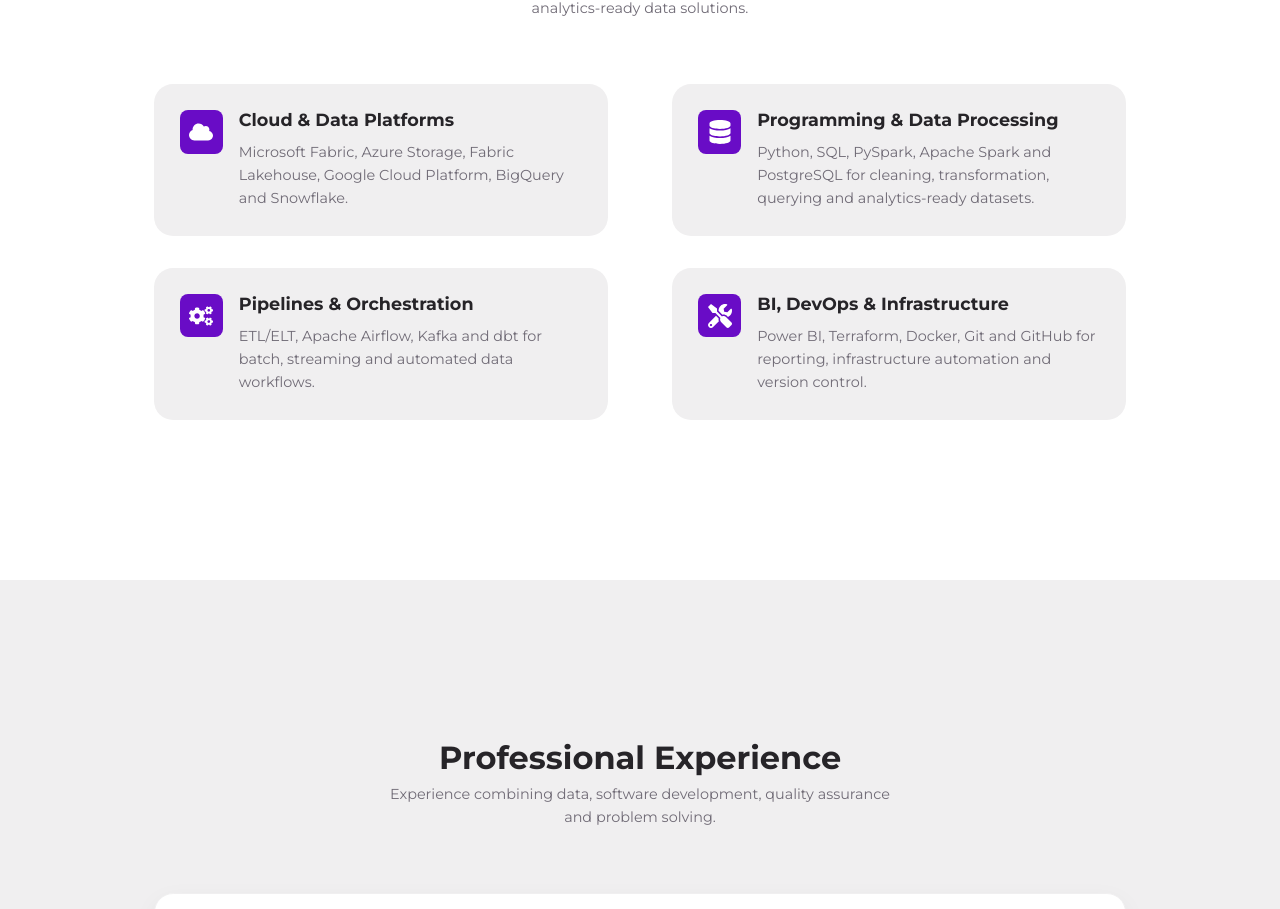
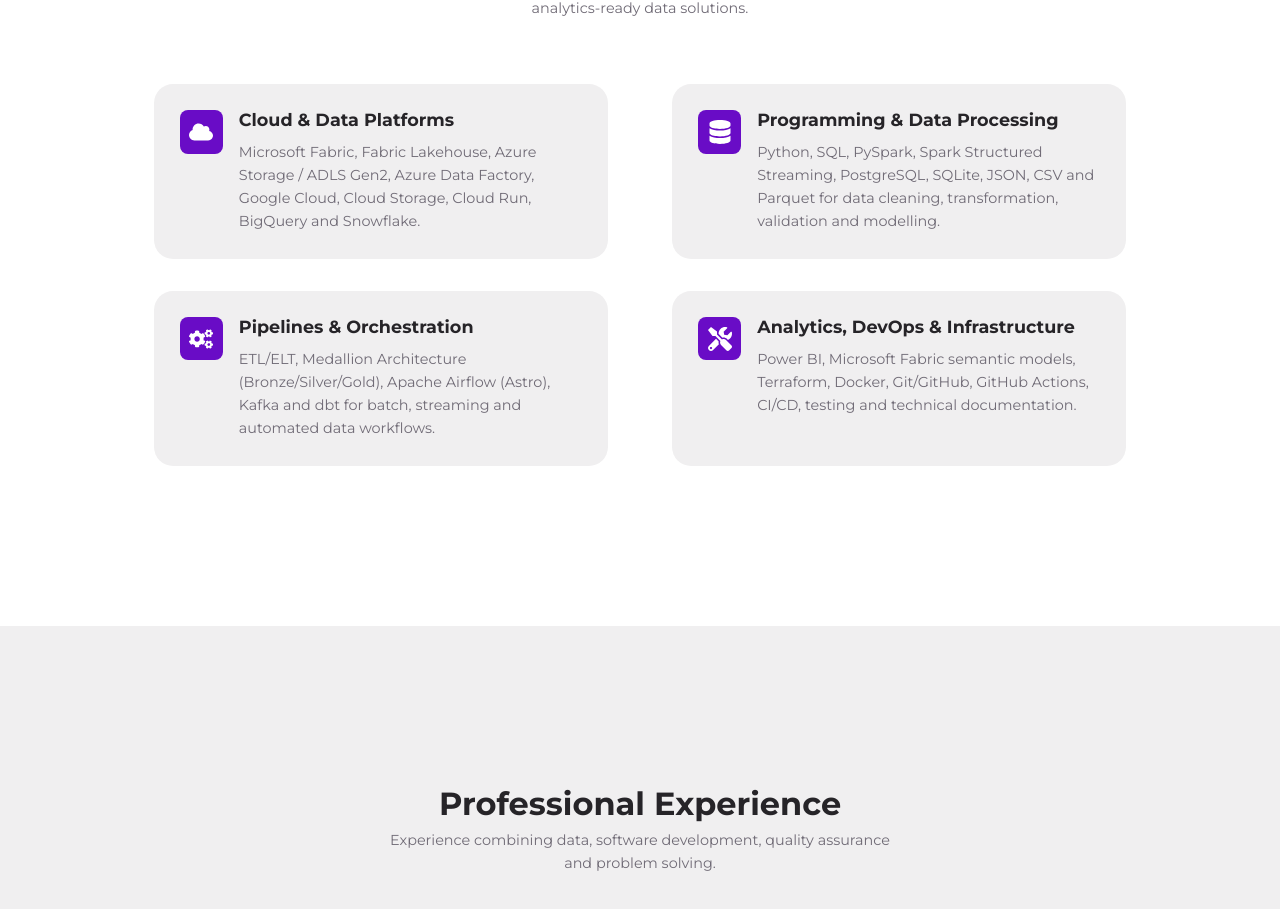
Before and after one commit to iyeme-dev/iyeme-portfolio, a React (Create React App) app: page / in a window 1280 px wide. Shown: the part 2197-3106 px from the top of the page. Built offline with nearby package versions, Linux system fonts and the light colour scheme.

Commit message:
Update technical skills from latest CV

```diff
--- a/src/sections/skills/data.js
+++ b/src/sections/skills/data.js
@@ -5,25 +5,25 @@
     id: 1,
     icon: <FaCloud />,
     title: "Cloud & Data Platforms",
-    desc: "Microsoft Fabric, Azure Storage, Fabric Lakehouse, Google Cloud Platform, BigQuery and Snowflake.",
+    desc: "Microsoft Fabric, Fabric Lakehouse, Azure Storage / ADLS Gen2, Azure Data Factory, Google Cloud, Cloud Storage, Cloud Run, BigQuery and Snowflake.",
   },
   {
     id: 2,
     icon: <FaDatabase />,
     title: "Programming & Data Processing",
-    desc: "Python, SQL, PySpark, Apache Spark and PostgreSQL for cleaning, transformation, querying and analytics-ready datasets.",
+    desc: "Python, SQL, PySpark, Spark Structured Streaming, PostgreSQL, SQLite, JSON, CSV and Parquet for data cleaning, transformation, validation and modelling.",
   },
   {
     id: 3,
     icon: <FaCogs />,
     title: "Pipelines & Orchestration",
-    desc: "ETL/ELT, Apache Airflow, Kafka and dbt for batch, streaming and automated data workflows.",
+    desc: "ETL/ELT, Medallion Architecture (Bronze/Silver/Gold), Apache Airflow (Astro), Kafka and dbt for batch, streaming and automated data workflows.",
   },
   {
     id: 4,
     icon: <FaTools />,
-    title: "BI, DevOps & Infrastructure",
-    desc: "Power BI, Terraform, Docker, Git and GitHub for reporting, infrastructure automation and version control.",
+    title: "Analytics, DevOps & Infrastructure",
+    desc: "Power BI, Microsoft Fabric semantic models, Terraform, Docker, Git/GitHub, GitHub Actions, CI/CD, testing and technical documentation.",
   },
 ];
 
```
